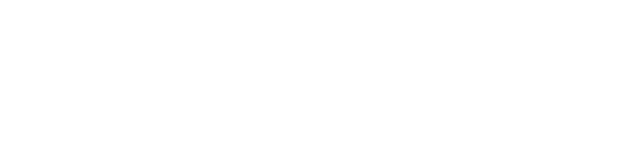
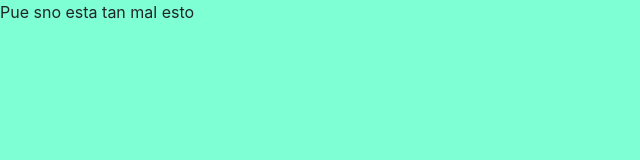
Before and after one commit to Eliiminado/MiPrimerRepo, a plain HTML site: page index.html in a window 1280 px wide. Shown: the whole page, without its empty margins (0-640 px from the left). Drawn offline with nearby package versions, Linux system fonts and the light colour scheme.

Commit message:
añadido color fono y una P

```diff
--- a/MyStyle.css
+++ b/MyStyle.css
@@ -0,0 +1,3 @@
+body{
+    background-color: aquamarine;
+}
--- a/index.html
+++ b/index.html
@@ -14,6 +14,8 @@
 
     </head>
     <body>
-
+       <p>
+           Pue sno esta tan mal esto
+       </p>
     </body>
 </html>
```
